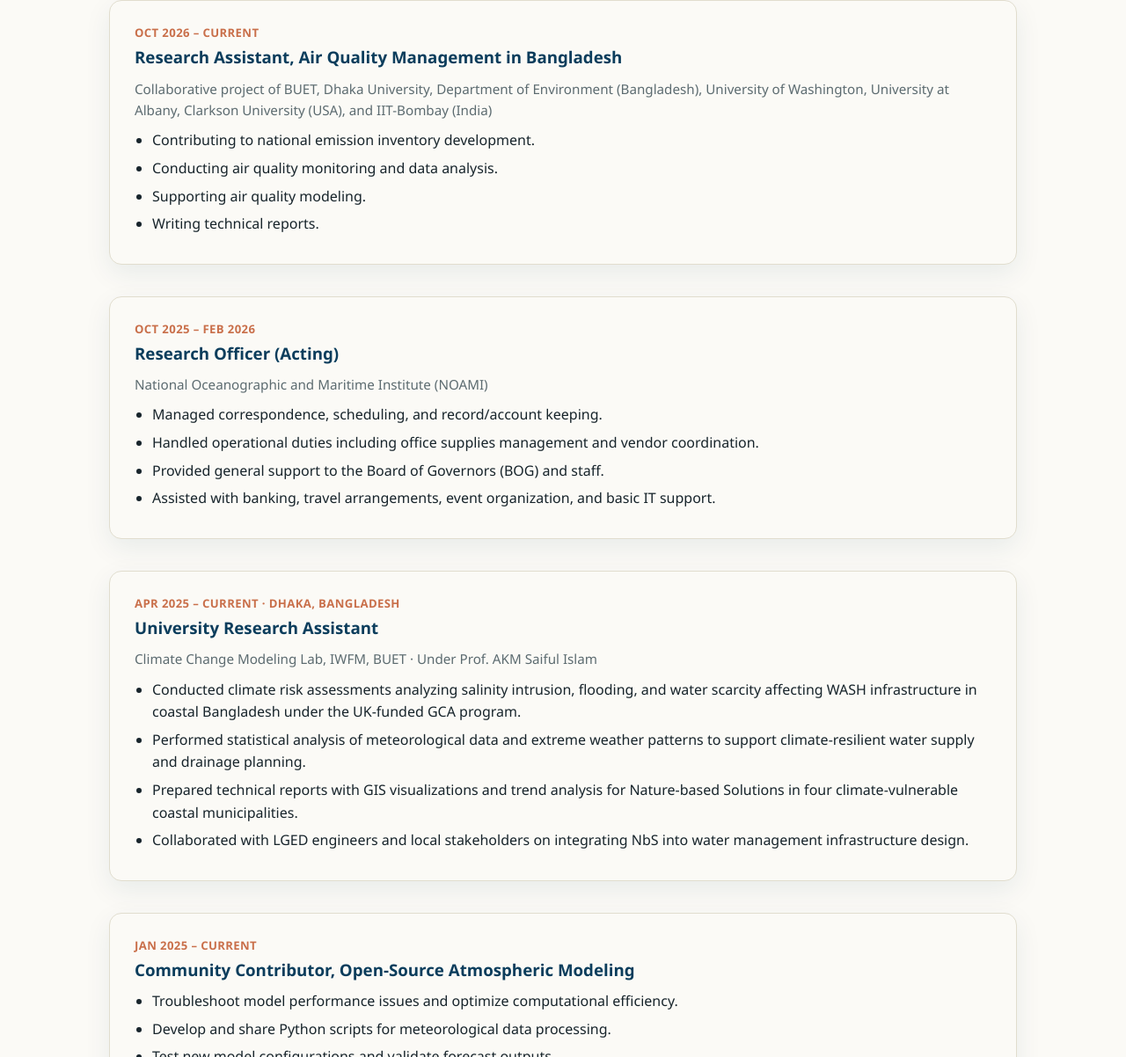
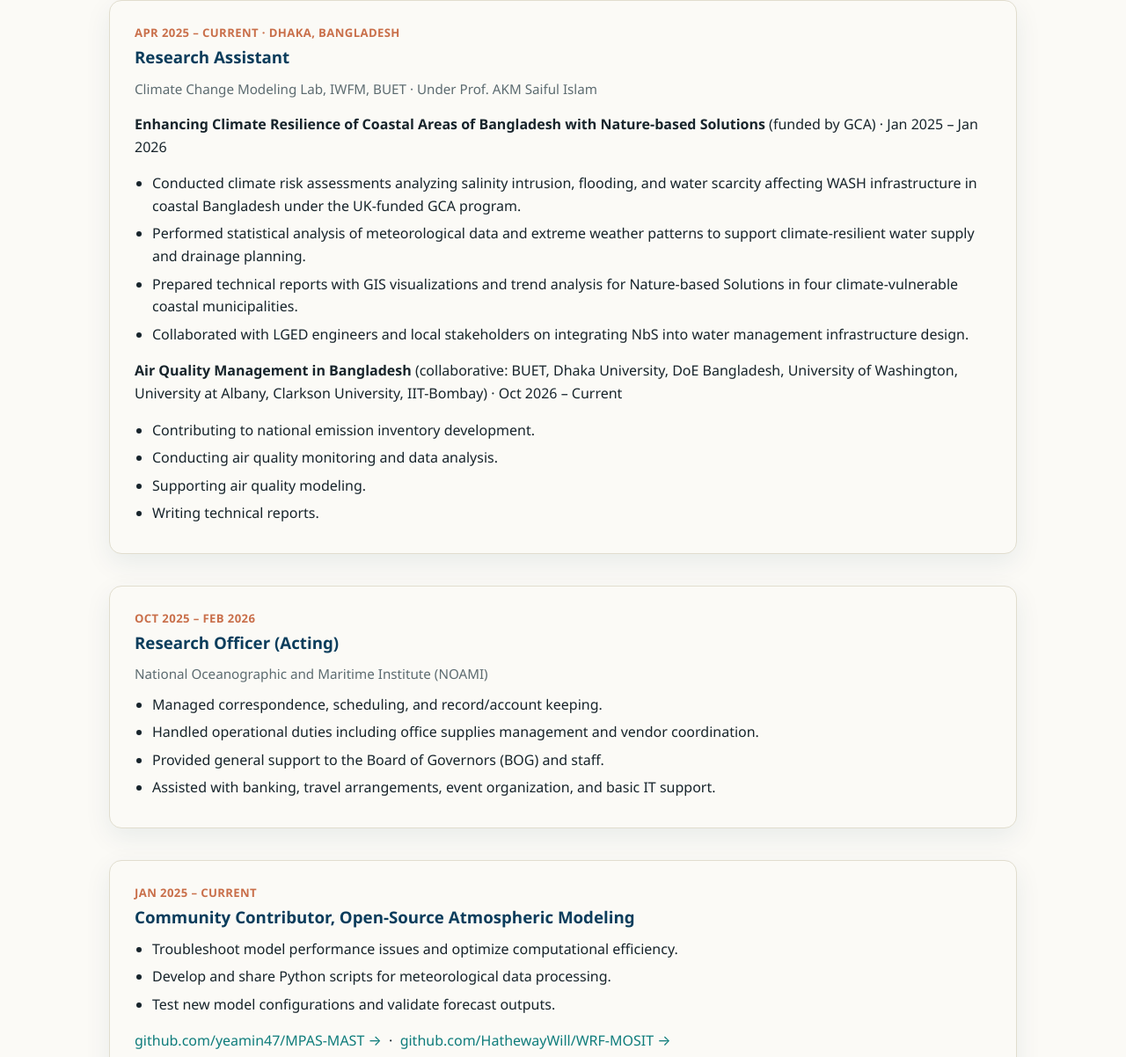
Before and after one commit to yeamin47/yeamin47.github.io, a plain HTML site: page index.html in a window 1280 px wide. Shown: the part 2091-3293 px from the top of the page at 88% size. Drawn offline with Linux system fonts and the light colour scheme.

Commit message:
Consolidate Research Assistant entries under one Experience item

```diff
--- a/index.html
+++ b/index.html
@@ -108,9 +108,17 @@
       <h2><span class="section-index">03</span> Experience</h2>
       <div class="timeline">
         <article class="timeline-item">
-          <div class="timeline-meta">Oct 2026 – Current</div>
-          <h3>Research Assistant, Air Quality Management in Bangladesh</h3>
-          <p class="timeline-org">Collaborative project of BUET, Dhaka University, Department of Environment (Bangladesh), University of Washington, University at Albany, Clarkson University (USA), and IIT-Bombay (India)</p>
+          <div class="timeline-meta">Apr 2025 – Current · Dhaka, Bangladesh</div>
+          <h3>Research Assistant</h3>
+          <p class="timeline-org">Climate Change Modeling Lab, IWFM, BUET · Under Prof. AKM Saiful Islam</p>
+          <p><strong>Enhancing Climate Resilience of Coastal Areas of Bangladesh with Nature-based Solutions</strong> (funded by GCA) &middot; Jan 2025 – Jan 2026</p>
+          <ul>
+            <li>Conducted climate risk assessments analyzing salinity intrusion, flooding, and water scarcity affecting WASH infrastructure in coastal Bangladesh under the UK-funded GCA program.</li>
+            <li>Performed statistical analysis of meteorological data and extreme weather patterns to support climate-resilient water supply and drainage planning.</li>
+            <li>Prepared technical reports with GIS visualizations and trend analysis for Nature-based Solutions in four climate-vulnerable coastal municipalities.</li>
+            <li>Collaborated with LGED engineers and local stakeholders on integrating NbS into water management infrastructure design.</li>
+          </ul>
+          <p><strong>Air Quality Management in Bangladesh</strong> (collaborative: BUET, Dhaka University, DoE Bangladesh, University of Washington, University at Albany, Clarkson University, IIT-Bombay) &middot; Oct 2026 – Current</p>
           <ul>
             <li>Contributing to national emission inventory development.</li>
             <li>Conducting air quality monitoring and data analysis.</li>
@@ -127,17 +135,6 @@
             <li>Handled operational duties including office supplies management and vendor coordination.</li>
             <li>Provided general support to the Board of Governors (BOG) and staff.</li>
             <li>Assisted with banking, travel arrangements, event organization, and basic IT support.</li>
-          </ul>
-        </article>
-        <article class="timeline-item">
-          <div class="timeline-meta">Apr 2025 – Current · Dhaka, Bangladesh</div>
-          <h3>University Research Assistant</h3>
-          <p class="timeline-org">Climate Change Modeling Lab, IWFM, BUET · Under Prof. AKM Saiful Islam</p>
-          <ul>
-            <li>Conducted climate risk assessments analyzing salinity intrusion, flooding, and water scarcity affecting WASH infrastructure in coastal Bangladesh under the UK-funded GCA program.</li>
-            <li>Performed statistical analysis of meteorological data and extreme weather patterns to support climate-resilient water supply and drainage planning.</li>
-            <li>Prepared technical reports with GIS visualizations and trend analysis for Nature-based Solutions in four climate-vulnerable coastal municipalities.</li>
-            <li>Collaborated with LGED engineers and local stakeholders on integrating NbS into water management infrastructure design.</li>
           </ul>
         </article>
         <article class="timeline-item">
```
